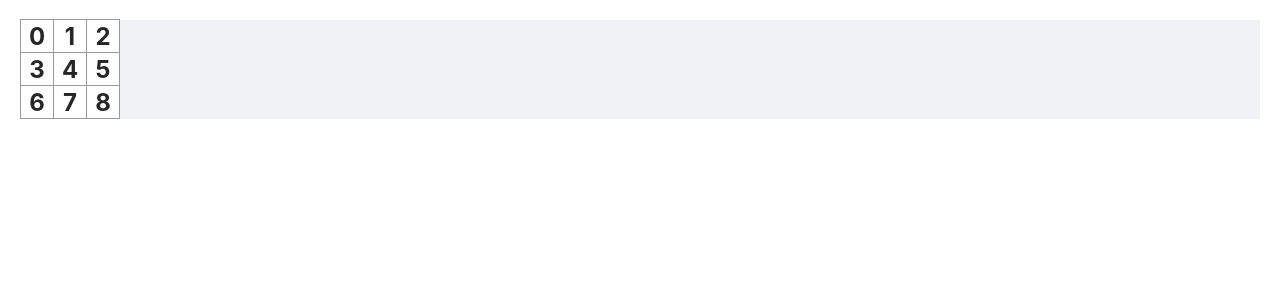
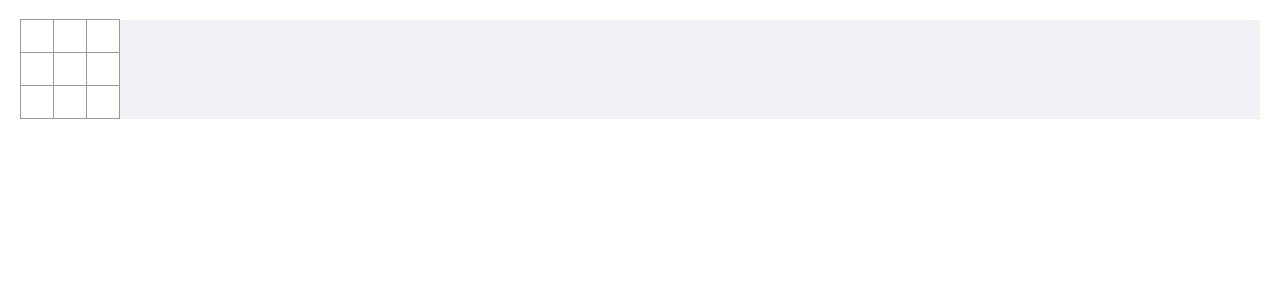
Before and after one commit to aidalee/ts-react-auth, a React (Create React App) app: page /demo in a window 1280 px wide. Shown: the top 300 px of the page. Built offline with nearby package versions, Linux system fonts and the light colour scheme.

Commit message:
部分游戏功能完成

```diff
--- a/src/pages/demo/board.tsx
+++ b/src/pages/demo/board.tsx
@@ -1,9 +1,29 @@
 // 渲染9个方块
 import React from "react";
 import Square from "./square";
-class Board extends React.Component {
+type PropType = {};
+type StateType = {
+  squares: string[];
+};
+class Board extends React.Component<PropType, StateType> {
+  constructor(props: PropType) {
+    super(props);
+    this.state = {
+      squares: Array(9).fill(null),
+    };
+  }
+  handleClick(i: number): any {
+    const squares = this.state.squares.slice();
+    squares[i] = "X";
+    this.setState({ squares: squares });
+  }
   renderSquare(i: any) {
-    return <Square value={i} />;
+    return (
+      <Square
+        value={this.state.squares[i]}
+        onClick={() => this.handleClick(i)}
+      />
+    );
   }
   render() {
     return (
--- a/src/pages/demo/square.tsx
+++ b/src/pages/demo/square.tsx
@@ -1,17 +1,23 @@
 // 渲染一个button
-import React from "react";
-export interface SquareProps {
+import React, { DOMAttributes } from "react";
+export interface BaseSquareProps {
   value: any;
+  onClick: () => void;
 }
-class Square extends React.Component<SquareProps> {
+type StateType = {
+  value: any;
+};
+// type NativeSquareProps = BaseSquareProps & DOMAttributes<HTMLElement>;
+class Square extends React.Component<BaseSquareProps, StateType> {
+  constructor(props: BaseSquareProps) {
+    super(props);
+    this.state = {
+      value: null,
+    };
+  }
   render() {
     return (
-      <button
-        className="square"
-        onClick={() => {
-          alert("click");
-        }}
-      >
+      <button className="square" onClick={() => this.props.onClick()}>
         {this.props.value}
       </button>
     );
```
Also changed, not shown: tsconfig.json (+2 -8 lines).
